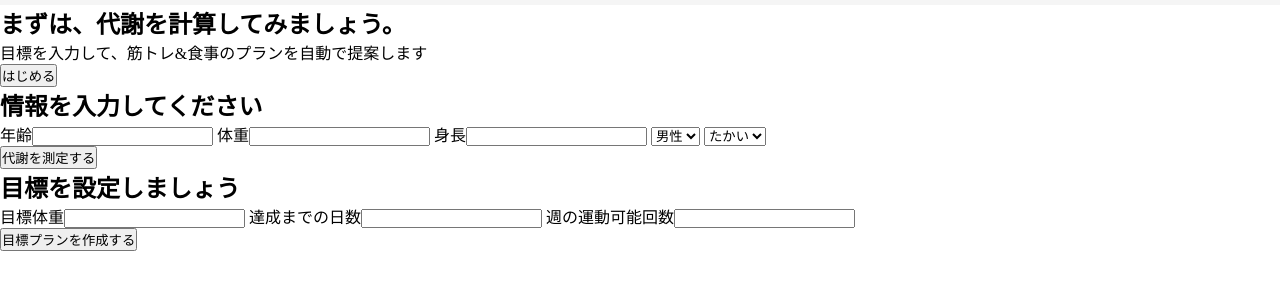
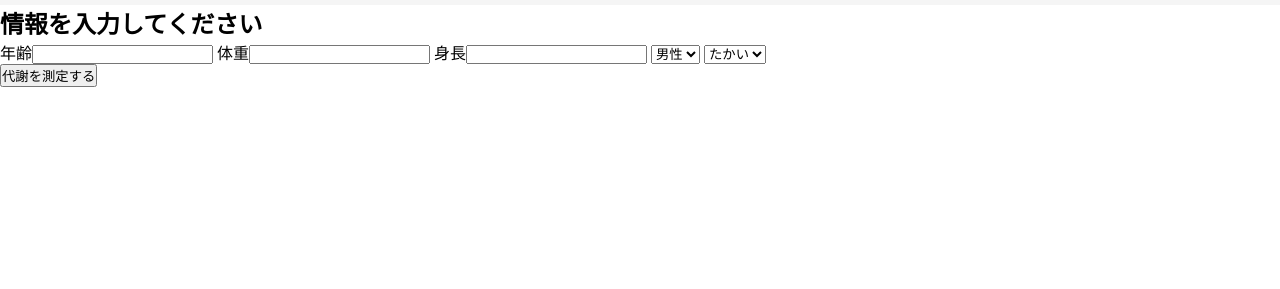
Before and after one commit to Ryosuke-Nanaumi/Ryosuke-Nanaumi.fnd38, a website: page index.html in a window 1280 px wide. Both pictures are taken after a click on the button "はじめる". Shown: the part 35-324 px from the top of the page. Drawn offline with Linux system fonts and the light colour scheme.

Commit message:
ページ遷移を実装した

```diff
--- a/index.html
+++ b/index.html
@@ -7,7 +7,6 @@
   <meta name="theme-color" content="#000000">
   <title>Fitplan</title>
   <link rel="stylesheet" href="style.css">
-  <script type="text/javascript" src="script.js"></script>
 </head>
 
 <body>
@@ -26,7 +25,7 @@
     <p>目標を入力して、筋トレ&食事のプランを自動で提案します</p>
     <button class="start-button">はじめる</button>
   </section>
-  <section id="input-information-screen-1">
+  <section id="input-information-screen-1" style="display: none;">
     <h2>情報を入力してください</h2>
     <div class="user-information">
       <form class="form">
@@ -44,19 +43,19 @@
         </select>
       </form>
     </div>
-    <button class="start-button">代謝を測定する</button>
+    <button class="measurement-button">代謝を測定する</button>
   </section>
-  <section id="input-information-screen-2">
+  <section id="input-information-screen-2" style="display: none;">
     <h2>目標を設定しましょう</h2>
     <form class="form">
       <label>目標体重<input type="number" id="target-weight" required></label>
       <label>達成までの日数<input type="number" id="target-date"></label>
       <label>週の運動可能回数<input type="number" id="possible-active-date" required></label>
     </form>
-    <button class="start-button">目標プランを作成する</button>
+    <button class="create-button">目標プランを作成する</button>
   </section>
 
-
+  <script type="module" src="./src/script.js"></script>
 </body>
 
 </html>
--- a/package.json
+++ b/package.json
@@ -19,6 +19,7 @@
   "homepage": "https://github.com/Ryosuke-Nanaumi/Ryosuke-Nanaumi.fnd38#readme",
   "description": "",
   "devDependencies": {
+    "jsdom": "^26.1.0",
     "vitest": "^3.2.4"
   }
 }
--- a/src/script.js
+++ b/src/script.js
@@ -5,3 +5,27 @@
 export function add(a, b) {
     return a + b;
 }
+
+export function setupScreenToggle() {
+    const startBtn = document.querySelector(".start-button");
+    const measurementBtn = document.querySelector(".measurement-button");
+    const startDisplay = document.querySelector("#start-screen");
+    const inputInformationScreen1 = document.getElementById("input-information-screen-1");
+    const inputInformationScreen2 = document.getElementById("input-information-screen-2");
+
+    startBtn?.addEventListener("click", () => {
+        startDisplay.style.display = "none";
+        inputInformationScreen1.style.display = "block";
+    });
+
+    measurementBtn?.addEventListener("click", () => {
+        inputInformationScreen1.style.display = "none";
+        inputInformationScreen2.style.display = "block";
+    });
+}
+
+document.addEventListener('DOMContentLoaded', () => {
+    setupScreenToggle();
+});
+
+// setupScreenToggle();
```
Also changed, not shown: test/script.test.js (+37 -1 lines), 1 other file.
